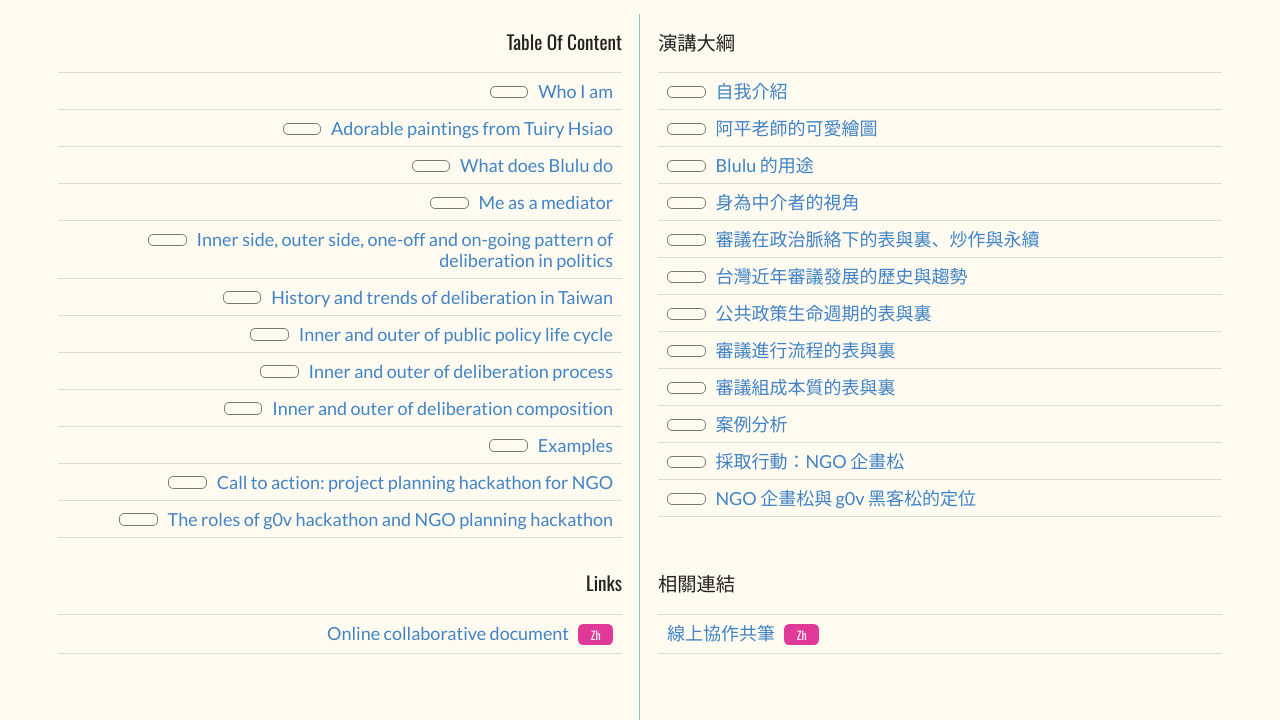
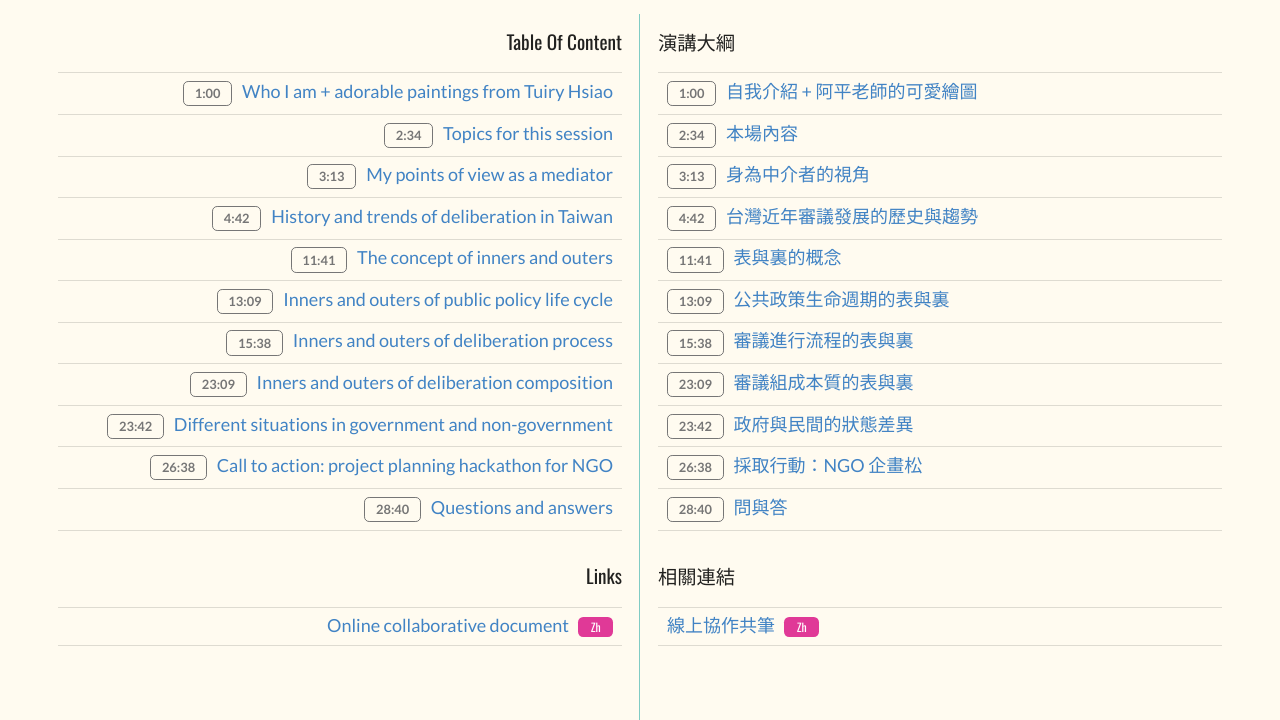
Before and after one commit to ETBlue/blulu, a Jekyll site: the page built from index.html, in a window 1280 px wide and 900 px high, scrolled down 4406 px, cut to the strip 180-900 px from the top of the window. Built offline with Jekyll 4.4.1, drawn with Linux system fonts in a browser that asks for light colours; some of the changed text lies outside the part shown.

Commit message:
add data for beta version

```diff
--- a/_data/meta.yml
+++ b/_data/meta.yml
@@ -112,6 +112,13 @@
     title_tw: 網路應用 x 公共審議
     subtitle: "Part 1 : Deliberation Concept"
     subtitle_tw: 上半場：審議概念篇
+    slides_language:
+      - Zh
+    video_language:
+      - Zh
+    slides: '<iframe src="//www.slideshare.net/slideshow/embed_code/key/fzt8L0JkJAk8Qd" frameborder="0" marginwidth="0" marginheight="0" scrolling="no" style="position:absolute;width:100%;height:100%;left:0;border:none;" allowfullscreen> </iframe>'
+    video: '<iframe id="video_alpha1" enablejsapi="true" src="https://www.youtube.com/embed/ljYsnbSOK7I?enablejsapi=1" frameborder="0" style="position:absolute;width:100%;height:100%;left:0" allowfullscreen></iframe>'
+    toc_id: alpha1
     meta:
       - title: December 09, 2015
         title_tw: 2015 年 12 月 9 日
@@ -137,8 +144,8 @@
         label: Speaker
         label_tw: 講者
     toc:
-      - title: What does Blulu do
-        title_tw: Blulu 的功能與用途
+      - title: Topics for this session
+        title_tw: 本場內容
         timestamp: 1:01
         label: "1:01"
       - title: Who I am
@@ -197,13 +204,6 @@
         url: https://www.facebook.com/luchiahua0515/posts/10153441102061026
         language:
           - Zh
-    slides_language:
-      - Zh
-    video_language:
-      - Zh
-    slides: '<iframe src="//www.slideshare.net/slideshow/embed_code/key/fzt8L0JkJAk8Qd" frameborder="0" marginwidth="0" marginheight="0" scrolling="no" style="position:absolute;width:100%;height:100%;left:0;border:none;" allowfullscreen> </iframe>'
-    video: '<iframe id="video_alpha1" enablejsapi="true" src="https://www.youtube.com/embed/ljYsnbSOK7I?enablejsapi=1" frameborder="0" style="position:absolute;width:100%;height:100%;left:0" allowfullscreen></iframe>'
-    toc_id: alpha1
   - name: Blulu Alpha Version - Part 2
     name_tw: Blulu Alpha 版：下半場
     description: The position of online tools was well explained in the second part, taking two similiar cases on the Loomio platform as examples for comparison.
@@ -212,6 +212,14 @@
     title_tw: 網路應用 x 公共審議
     subtitle: "Part 2 : Web Applications"
     subtitle_tw: 下半場：網路工具篇
+    slides_language:
+      - Zh
+      - En
+    video_language:
+      - Zh
+    slides: '<iframe src="https://docs.google.com/presentation/d/19GFnA_ecKmJRcNNrluilIEVByXmY4YAfOXYQmzwmJWY/embed?start=false&loop=false&delayms=3000" frameborder="0" allowfullscreen="true" mozallowfullscreen="true" webkitallowfullscreen="true" frameborder="0" style="position:absolute;width:100%;height:100%;left:0"></iframe>'
+    video: '<iframe id="video_alpha2" enablejsapi="true" src="https://www.youtube.com/embed/EmvNTjZWaos?enablejsapi=1" frameborder="0" style="position:absolute;width:100%;height:100%;left:0" allowfullscreen></iframe>'
+    toc_id: alpha2
     meta:
       - title: ETBlue
         title_tw: 藍一婷
@@ -255,14 +263,6 @@
         url: https://etblue.blogspot.tw/2015/12/loomio-20-blulu.html
         language:
           - Zh
-    slides_language:
-      - Zh
-      - En
-    video_language:
-      - Zh
-    slides: '<iframe src="https://docs.google.com/presentation/d/19GFnA_ecKmJRcNNrluilIEVByXmY4YAfOXYQmzwmJWY/embed?start=false&loop=false&delayms=3000" frameborder="0" allowfullscreen="true" mozallowfullscreen="true" webkitallowfullscreen="true" frameborder="0" style="position:absolute;width:100%;height:100%;left:0"></iframe>'
-    video: '<iframe id="video_alpha2" enablejsapi="true" src="https://www.youtube.com/embed/EmvNTjZWaos?enablejsapi=1" frameborder="0" style="position:absolute;width:100%;height:100%;left:0" allowfullscreen></iframe>'
-    toc_id: alpha2
   - name: Blulu Beta Version
     name_tw: Blulu Beta 版
     description: Beta version was published in the middle of 2016 in G0V Summit, pointing out the outer and inner side of civic engagement for public policies.
@@ -271,6 +271,13 @@
     title_tw: 政府 x 民間 x 網路 x 審議
     subtitle: "Observations and Reflections of a Mediator"
     subtitle_tw: 一個中介者的觀察與思考
+    slides_language:
+      - Zh
+    video_language:
+      - Zh
+    slides: '<iframe src="//www.slideshare.net/slideshow/embed_code/key/2EheV459PPWVAm" frameborder="0" marginwidth="0" marginheight="0" scrolling="no" style="position:absolute;width:100%;height:100%;left:0;border:none;" allowfullscreen> </iframe>'
+    video: '<iframe id="video_beta" enablejsapi="true" src="https://www.youtube.com/embed/esBQ0OIu-cw?enablejsapi=1" frameborder="0" style="position:absolute;width:100%;height:100%;left:0" allowfullscreen></iframe>'
+    toc_id: beta
     meta:
       - title: May 15, 2016
         title_tw: 2016 年 5 月 15 日
@@ -290,71 +297,69 @@
         label: Speaker
         label_tw: 講者
     toc:
-      - title: Who I am
-        title_tw: 自我介紹
-        timestamp:
-        label:
-      - title: Adorable paintings from Tuiry Hsiao
-        title_tw: 阿平老師的可愛繪圖
-        timestamp:
-        label:
-      - title: What does Blulu do
-        title_tw: Blulu 的用途
-        timestamp:
-        label:
-      - title: Me as a mediator
+      - title: Who I am + adorable paintings from Tuiry Hsiao
+        title_tw: 自我介紹 + 阿平老師的可愛繪圖
+        timestamp: 1:00
+        label: "1:00"
+      - title: Topics for this session
+        title_tw: 本場內容
+        timestamp: 2:34
+        label: "2:34"
+      - title: My points of view as a mediator
         title_tw: 身為中介者的視角
-        timestamp:
-        label:
-      - title: Inner side, outer side, one-off and on-going pattern of deliberation in politics
-        title_tw: 審議在政治脈絡下的表與裏、炒作與永續
-        timestamp:
-        label:
+        timestamp: 3:13
+        label: "3:13"
       - title: History and trends of deliberation in Taiwan
         title_tw: 台灣近年審議發展的歷史與趨勢
-        timestamp:
-        label:
-      - title: Inner and outer of public policy life cycle
+        timestamp: 4:42
+        label: "4:42"
+      - title: The concept of inners and outers
+        title_tw: 表與裏的概念
+        timestamp: 11:41
+        label: "11:41"
+      - title: Inners and outers of public policy life cycle
         title_tw: 公共政策生命週期的表與裏
-        timestamp:
-        label:
-      - title: Inner and outer of deliberation process
+        timestamp: 13:09
+        label: "13:09"
+      - title: Inners and outers of deliberation process
         title_tw: 審議進行流程的表與裏
-        timestamp:
-        label:
-      - title: Inner and outer of deliberation composition
+        timestamp: 15:38
+        label: "15:38"
+      - title: Inners and outers of deliberation composition
         title_tw: 審議組成本質的表與裏
-        timestamp:
-        label:
-      - title: Examples
-        title_tw: 案例分析
-        timestamp:
-        label:
+        timestamp: 23:09
+        label: "23:09"
+      - title: Different situations in government and non-government
+        title_tw: 政府與民間的狀態差異
+        timestamp: 23:42
+        label: "23:42"
       - title: "Call to action: project planning hackathon for NGO"
         title_tw: 採取行動：NGO 企畫松
-        timestamp:
-        label:
-      - title: The roles of g0v hackathon and NGO planning hackathon
-        title_tw: NGO 企畫松與 g0v 黑客松的定位
-        timestamp:
-        label:
+        timestamp: 26:38
+        label: "26:38"
+      - title: Questions and answers
+        title_tw: 問與答
+        timestamp: 28:40
+        label: "28:40"
     link:
       - title: Online collaborative document
         title_tw: 線上協作共筆
         url: https://g0v.hackpad.com/R0-Square-g0v-Summit-2016-2ldPbEHoVJ0#:h=政府-x-民間-x-網路-x-審議-一個中介者的觀察與思考-
         language:
           - Zh
-    slides_language:
-      - Zh
-    video_language:
-      - Zh
-    slides: '<iframe src="//www.slideshare.net/slideshow/embed_code/key/2EheV459PPWVAm" frameborder="0" marginwidth="0" marginheight="0" scrolling="no" style="position:absolute;width:100%;height:100%;left:0;border:none;" allowfullscreen> </iframe>'
-    video: '<iframe id="video_beta" enablejsapi="true" src="https://www.youtube.com/embed/RJsvuh5-Djw?enablejsapi=1" frameborder="0" style="position:absolute;width:100%;height:100%;left:0" allowfullscreen></iframe>'
-    toc_id: beta
   - name: Blulu Gamma Version
     name_tw: Blulu Gamma 版
     description: Gamma version is coming at 5/13 2017, providing thinking tools for open washing disclosure.
     description_tw: Gamma 版本即將在 2017/5/13 發佈，提供辨別開放式洗白的思考工具。
+    slides_language:
+      - Zh
+      - En
+    video_language:
+      - Zh
+    slides: <p class="center aligned">To Be Published</p>
+    video: <p class="center aligned">To Be Published</p>
+    toc_id: gamma
+    meta:
     toc:
       - title: "Which force to join: technology neutrality under a political competition"
         title_tw: 跳坑指南：政治賽局下的技術中立
@@ -372,14 +377,7 @@
         title_tw: 結語：身為普通公民
         timestamp:
         label:
-    slides_language:
-      - Zh
-      - En
-    video_language:
-      - Zh
-    slides: <p class="center aligned">To Be Published</p>
-    video: <p class="center aligned">To Be Published</p>
-    toc_id: gamma
+    link:
 
 painting:
   - images/blulu-rushing.jpg
```
